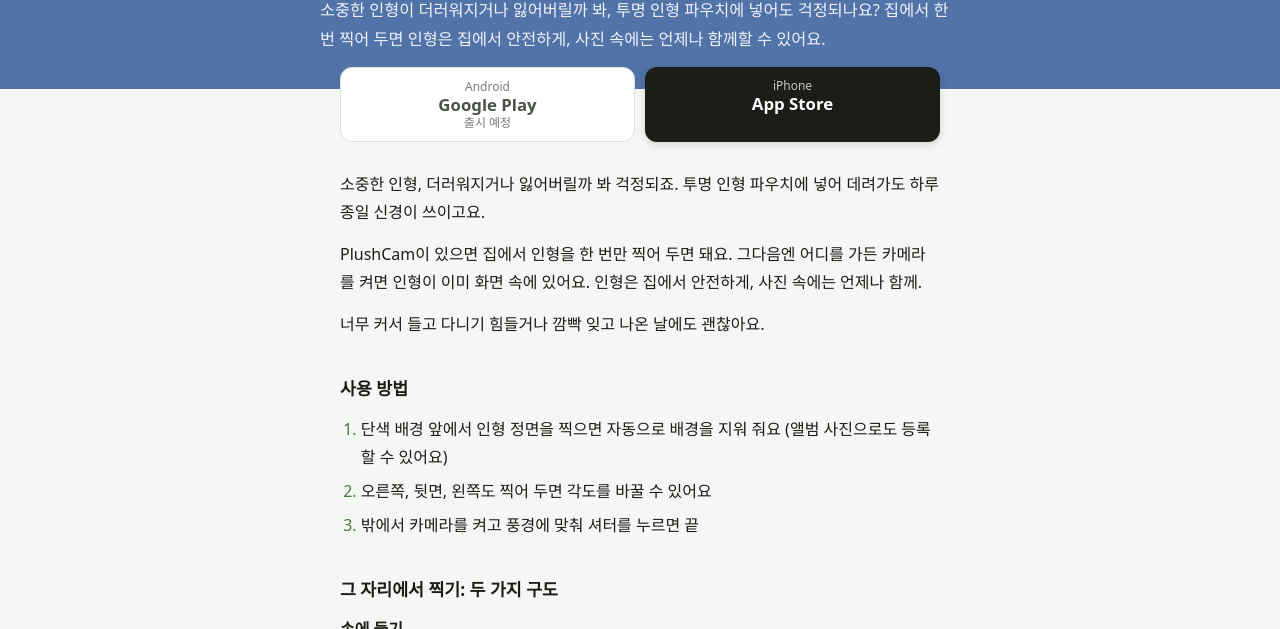
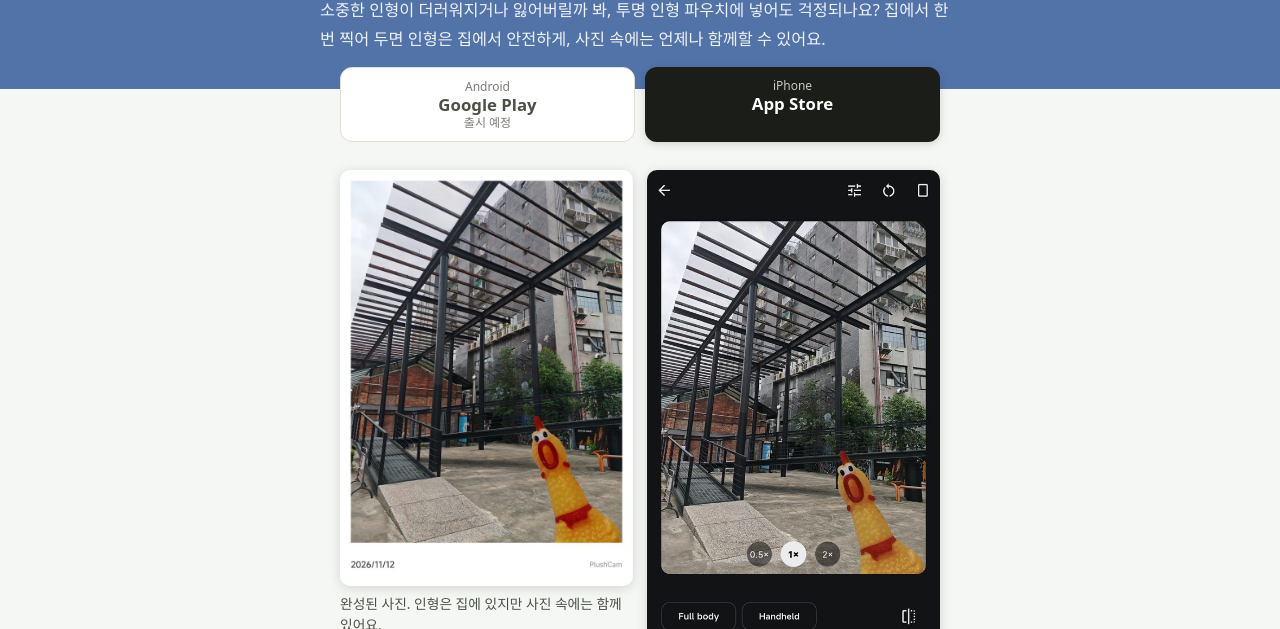
Before and after one commit to botanodev/plushcam, a plain HTML site: page index-ko.html in a window 1280 px wide. Shown: the part 171-800 px from the top of the page. Drawn offline with Linux system fonts and the light colour scheme.

Commit message:
介紹頁加上照片
Co-Authored-By: Claude Opus 5.5 <noreply@anthropic.com>

```diff
--- a/index-ko.html
+++ b/index-ko.html
@@ -69,6 +69,16 @@
   .stores b { font-size: 1.05rem; white-space: nowrap; }
 
   .wrap { padding: 0 20px 64px; }
+  .photos { display: grid; gap: 14px; margin: 28px 0 0; align-items: start; }
+  .photos.n2 { grid-template-columns: 1fr 1fr; }
+  .photos figure { margin: 0; }
+  .photos img {
+    display: block; width: 100%; height: auto; border-radius: 10px;
+    box-shadow: 0 2px 12px rgba(0,0,0,.14);
+  }
+  .photos figcaption { color: var(--muted); font-size: .86rem; margin-top: 8px; line-height: 1.5; }
+  /* 長圖很長：手機上限制寬度，不然要滑很久才看到內文 */
+  .photos .long { max-width: 220px; margin: 0 auto; }
   .desc { margin-top: 28px; }
   .desc h2 { font-size: 1.08rem; margin: 36px 0 10px; }
   .desc p { margin: 0 0 14px; }
@@ -111,6 +121,10 @@
     <a href="https://apps.apple.com/app/id6835796281"><small>iPhone</small><b>App Store</b></a>
   </div>
 
+  <div class="photos n2">
+    <figure class="photo"><img src="img/photo.jpg" width="720" height="1022" alt="완성된 사진. 인형은 집에 있지만 사진 속에는 함께 있어요." loading="lazy"><figcaption>완성된 사진. 인형은 집에 있지만 사진 속에는 함께 있어요.</figcaption></figure>
+    <figure class="camera"><img src="img/camera-en.jpg" width="540" height="1080" alt="촬영할 때 인형은 이미 화면 안에 있어요." loading="lazy"><figcaption>촬영할 때 인형은 이미 화면 안에 있어요.</figcaption></figure>
+  </div>
   <div class="desc">
 <p>소중한 인형, 더러워지거나 잃어버릴까 봐 걱정되죠. 투명 인형 파우치에 넣어 데려가도 하루 종일 신경이 쓰이고요.</p>
 <p>PlushCam이 있으면 집에서 인형을 한 번만 찍어 두면 돼요. 그다음엔 어디를 가든 카메라를 켜면 인형이 이미 화면 속에 있어요. 인형은 집에서 안전하게, 사진 속에는 언제나 함께.</p>
```
Also changed, not shown: index-ja.html (+14 -0 lines), index-zh.html (+14 -0 lines), index.html (+14 -0 lines), img/camera-en.jpg (added), img/camera-zh.jpg (added), img/photo.jpg (added).
